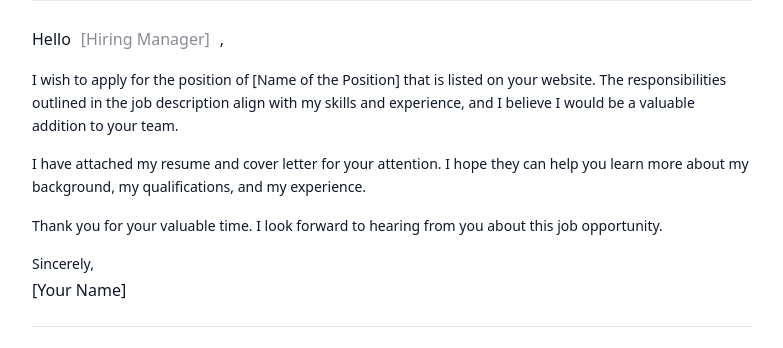
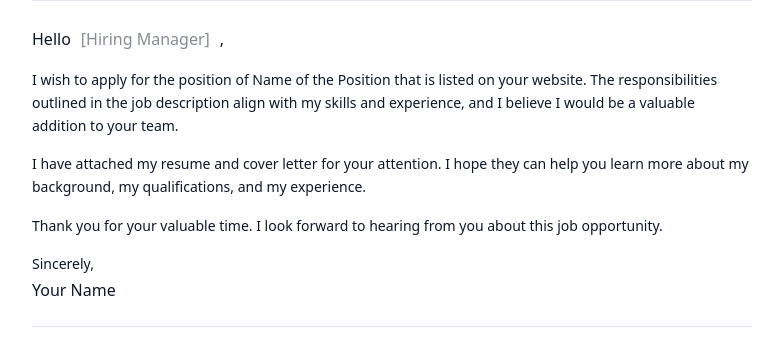
Before and after one commit to jiliangarette/email-automation, a React (Vite) app in the folder frontend/: page /standard in a window 1280 px wide. Shown: the part 136-484 px from the top of the page, without its empty margins (248-1031 px from the left). Built offline with nearby package versions, Linux system fonts and the light colour scheme; no server answers.

Commit message:
optimize backend and add polling

```diff
--- a/frontend/src/pages/StandardEmail.tsx
+++ b/frontend/src/pages/StandardEmail.tsx
@@ -1,20 +1,23 @@
-import { useState } from "react";
+import { Label } from "../components/ui/Label";
+import { Button } from "../components/ui/Button";
+import { Separator } from "../components/ui/Separator";
+import { Card, CardContent } from "../components/ui/Card";
+import AutoResizingInput from "../components/AutoResizingInput";
+
 import { ArrowRight, Paperclip, X } from "lucide-react";
 import { supabase } from "../lib/supabaseClient";
-import { Card, CardContent } from "../components/ui/Card";
-import { Label } from "../components/ui/Label";
-import { Button } from "../components/ui/Button";
-import AutoResizingInput from "../components/AutoResizingInput";
-import { Separator } from "../components/ui/Separator";
+import { useState } from "react";
 
 const StandardEmail = () => {
   const [applicantName, setApplicantName] = useState<string>("");
+  const [hiringManager, setHiringManager] = useState<string>("");
+  const [statusMessage, setStatusMessage] = useState<string>("");
   const [jobPosition, setJobPosition] = useState<string>("");
-  const [hiringManager, setHiringManager] = useState<string>("");
   const [email, setEmail] = useState<string>("");
+
+  const [isSubmitting, setIsSubmitting] = useState<boolean>(false);
+
   const [pdfFile, setPdfFile] = useState<File | null>(null);
-  const [isSubmitting, setIsSubmitting] = useState<boolean>(false);
-  const [statusMessage, setStatusMessage] = useState<string>("");
 
   const handleSubmit = async (e: React.FormEvent) => {
     e.preventDefault();
@@ -147,7 +150,7 @@ const StandardEmail = () => {
               <p className="text-sm leading-relaxed">
                 I wish to apply for the position of{" "}
                 <span className="font-medium">
-                  {jobPosition || "[Name of the Position]"}
+                  {jobPosition || "Name of the Position"}
                 </span>{" "}
                 that is listed on your website. The responsibilities outlined in
                 the job description align with my skills and experience, and I
@@ -167,12 +170,11 @@ const StandardEmail = () => {
 
               <div className="space-y-1">
                 <p className="text-sm">Sincerely,</p>
-                <p className="font-medium">{applicantName || "[Your Name]"}</p>
+                <p className="font-medium">{applicantName || "Your Name"}</p>
               </div>
             </div>
 
             <Separator />
-            {/* Attachments */}
             <div className="space-y-2">
               <Label className="text-muted-foreground text-sm">
                 Attachments
```
